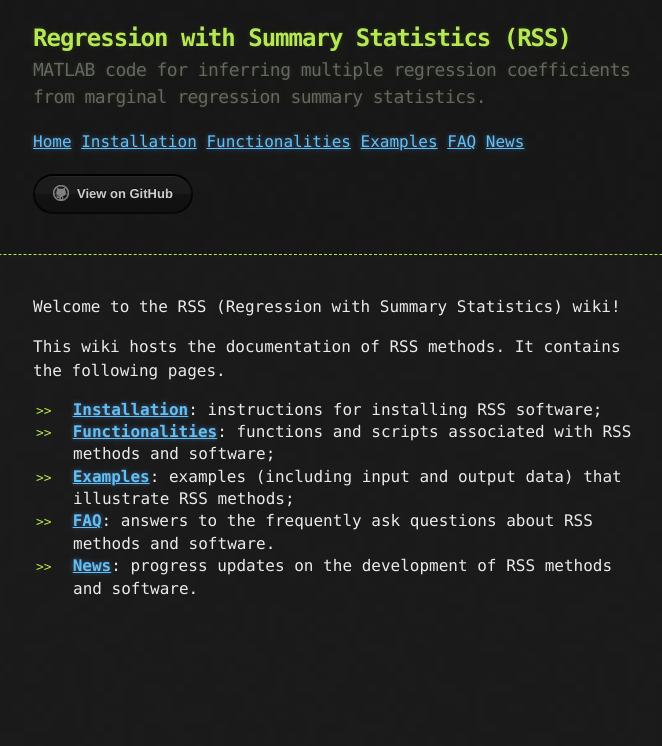
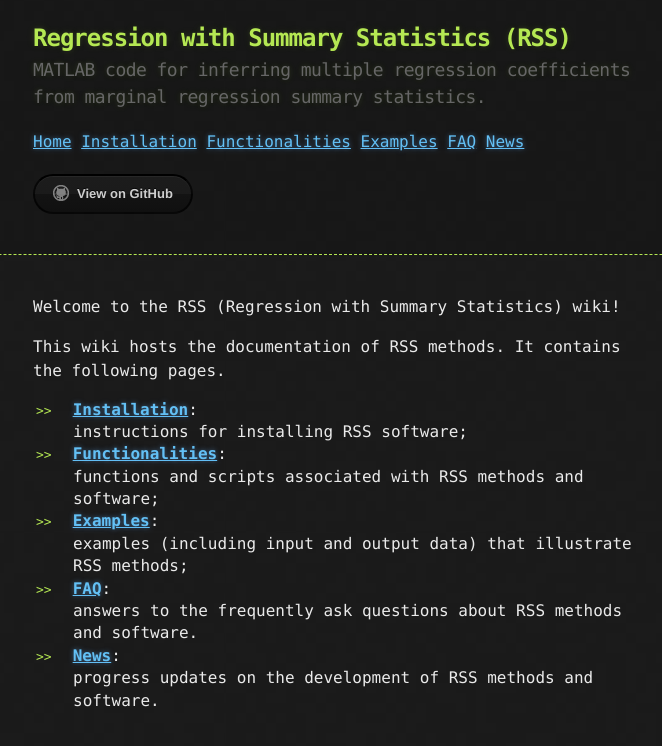
Before and after one commit to stephenslab/rss, a Jekyll site: the page built from docs/index.md, in a window 1280 px wide. Shown: the top 746 px of the page, without its empty margins (307-969 px from the left). Built offline with Jekyll 4.4.1, drawn with Linux system fonts in a browser that asks for light colours.

Commit message:
update homepage

```diff
--- a/docs/index.md
+++ b/docs/index.md
@@ -7,13 +7,13 @@ Welcome to the RSS (Regression with Summary Statistics) wiki!
 This wiki hosts the documentation of RSS methods. It contains the
 following pages.
 
-- [**Installation**](Installation): instructions for installing RSS
+- [**Installation**](Installation):<br>instructions for installing RSS
   software;
-- [**Functionalities**](Functionalities): functions and scripts associated with
+- [**Functionalities**](Functionalities):<br>functions and scripts associated with
   RSS methods and software;
-- [**Examples**](Examples): examples (including input and output data)
+- [**Examples**](Examples):<br>examples (including input and output data)
   that illustrate RSS methods;
-- [**FAQ**](FAQ): answers to the frequently ask questions about RSS
+- [**FAQ**](FAQ):<br>answers to the frequently ask questions about RSS
   methods and software.
-- [**News**](News): progress updates on the development of RSS
+- [**News**](News):<br>progress updates on the development of RSS
   methods and software.
```
